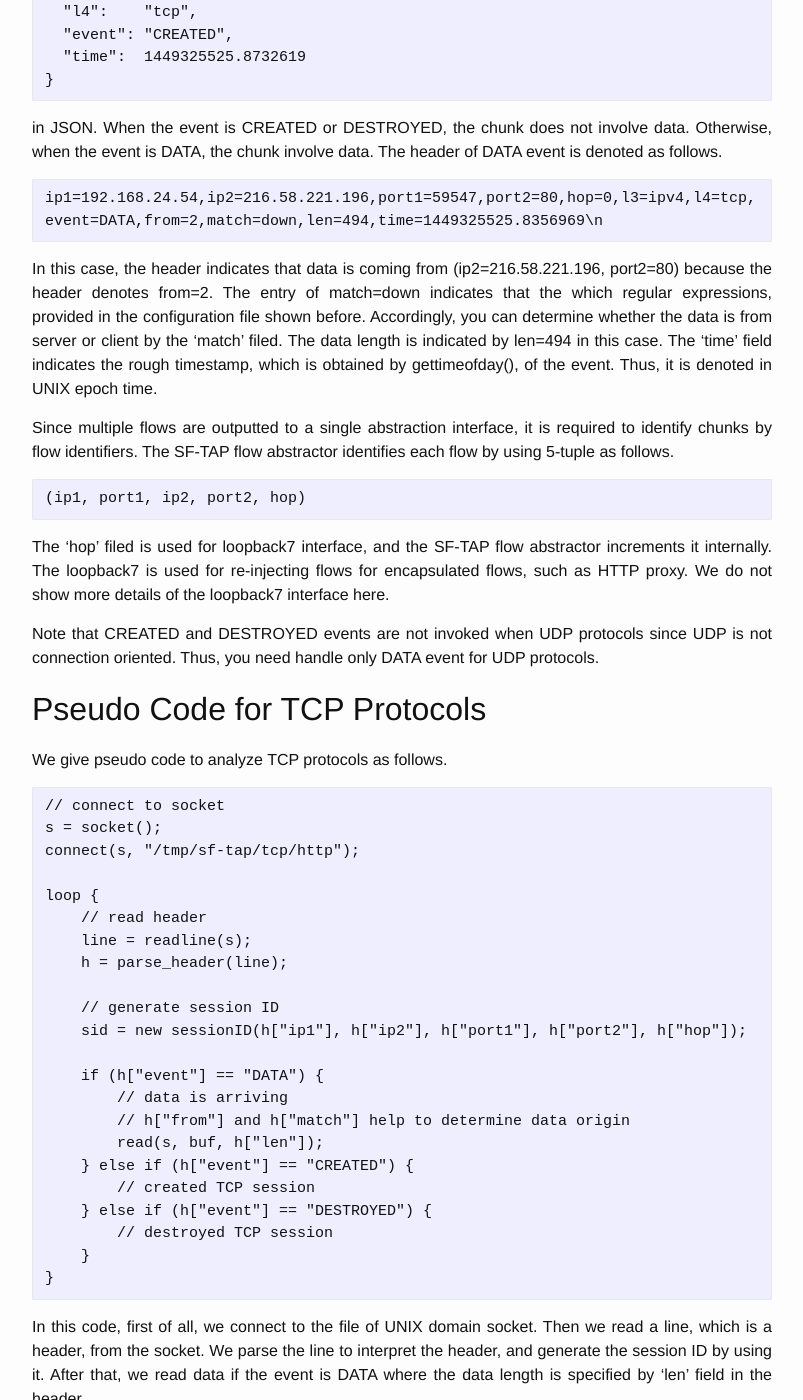
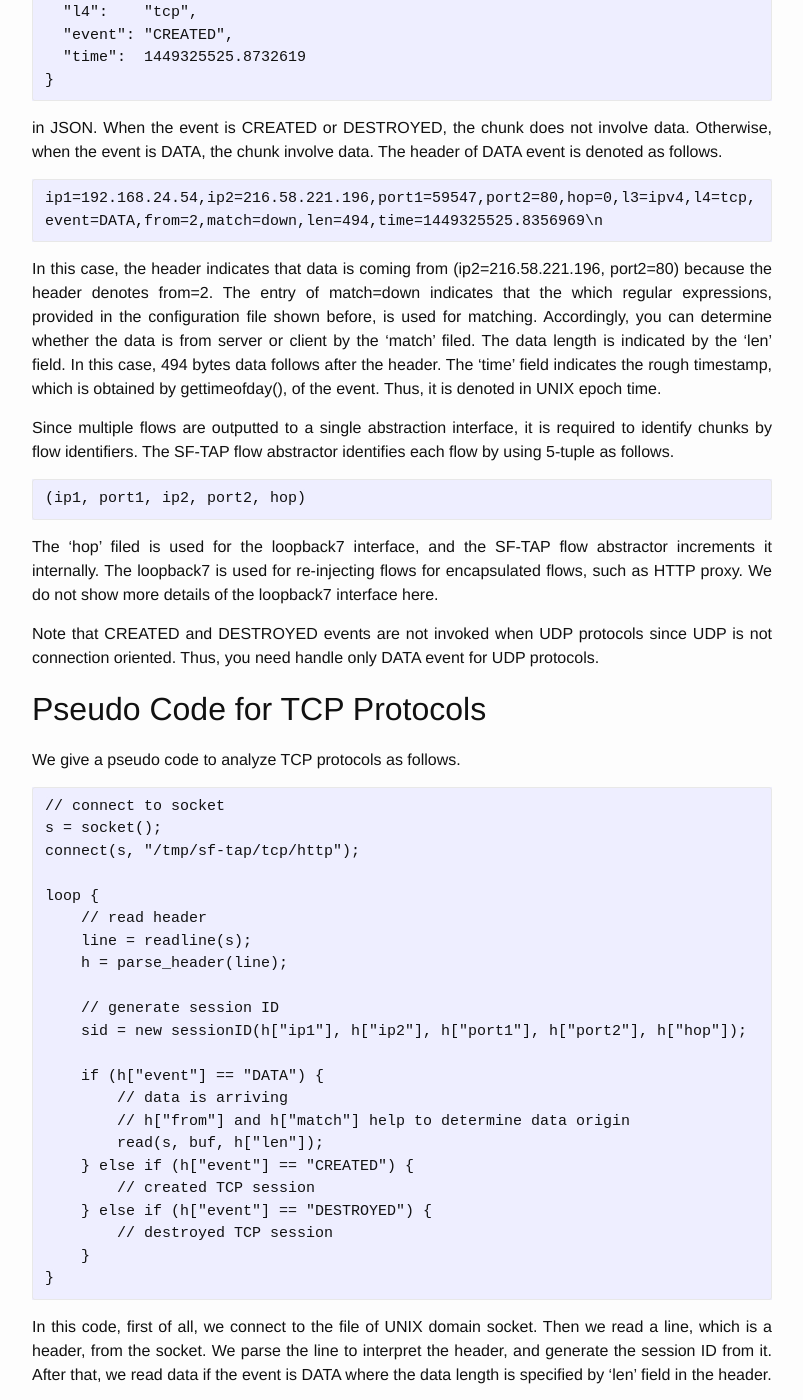
Before and after one commit to SF-TAP/SF-TAP.github.io, a Jekyll site: the page built from _posts/2015-11-21-write-your-own-analyzers.markdown, in a window 1280 px wide and 1400 px high, scrolled down 2610 px. Shown: the whole window, without its empty margins (238-1041 px from the left). Built offline with Jekyll 4.4.1, drawn with Linux system fonts in a browser that asks for light colours; some of the changed text lies outside the part shown.

Commit message:
minor fix

```diff
--- a/_posts/2015-11-21-write-your-own-analyzers.markdown
+++ b/_posts/2015-11-21-write-your-own-analyzers.markdown
@@ -109,10 +109,11 @@ In this case, the header indicates that
 data is coming from (ip2=216.58.221.196, port2=80) because
 the header denotes from=2.
 The entry of match=down indicates that the which regular expressions,
-provided in the configuration file shown before.
+provided in the configuration file shown before, is used for matching.
 Accordingly, you can determine whether the data is from server or client
 by the 'match' filed.
-The data length is indicated by len=494 in this case.
+The data length is indicated by the 'len' field.
+In this case, 494 bytes data follows after the header.
 The 'time' field indicates the rough timestamp,
 which is obtained by gettimeofday(), of the event.
 Thus, it is denoted in UNIX epoch time.
@@ -123,7 +124,7 @@ The SF-TAP flow abstractor identifies each flow by using 5-tuple as follows.
 
     (ip1, port1, ip2, port2, hop)
 
-The 'hop' filed is used for loopback7 interface,
+The 'hop' filed is used for the loopback7 interface,
 and the SF-TAP flow abstractor increments it internally.
 The loopback7 is used for re-injecting flows for encapsulated flows,
 such as HTTP proxy.
@@ -135,7 +136,7 @@ Thus, you need handle only DATA event for UDP protocols.
 
 ## Pseudo Code for TCP Protocols
 
-We give pseudo code to analyze TCP protocols as follows.
+We give a pseudo code to analyze TCP protocols as follows.
 
     // connect to socket
     s = socket();
@@ -162,8 +163,7 @@ We give pseudo code to analyze TCP protocols as follows.
 
 In this code, first of all, we connect to the file of UNIX domain socket.
 Then we read a line, which is a header, from the socket.
-We parse the line to interpret the header, and generate the session ID by using
-it.
+We parse the line to interpret the header, and generate the session ID from it.
 After that, we read data if the event is DATA where
 the data length is specified by 'len' field in the header.
 
@@ -171,7 +171,7 @@ The skeleton written in Python is available on [GitHub Gist](https://gist.github
 
 ## Pseudo Code for UDP Protocols
 
-Then, we give pseudo code to analyze UDP protocols as follows.
+Then, we give a pseudo code to analyze UDP protocols as follows.
 
     // connect to socket
     s = socket();
```
